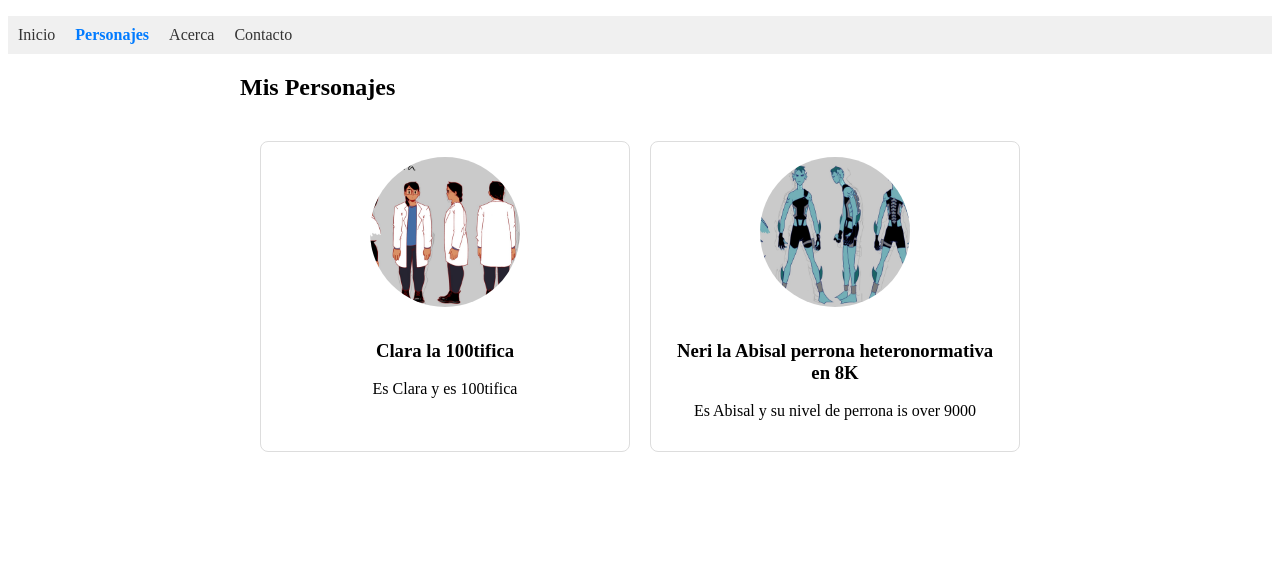
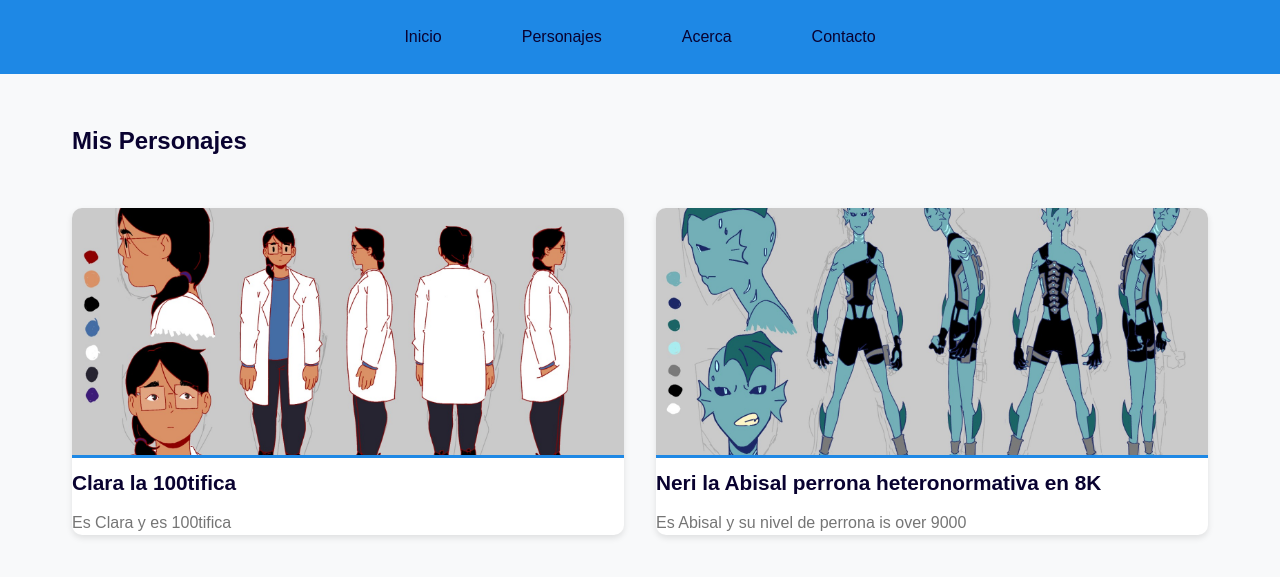
Before and after one commit to SagarinnusUPB/SagarinnusUPB.github.io, a Jekyll site: the page built from _pages/personajes.md, in a window 1280 px wide. Shown: the top 577 px of the page. Built offline with Jekyll 4.4.1, drawn with Linux system fonts in a browser that asks for light colours.

Commit message:
Add files via upload

```diff
--- a/_includes/navigation.html
+++ b/_includes/navigation.html
@@ -1,12 +1,9 @@
 <!-- _includes/navigation.html -->
 <nav>
-  <ul>
+  <div class="menu-toggle" onclick="toggleMenu()">☰ Menú</div>
+  <ul id="menu">
     {% for item in site.data.navigation %}
-      <li>
-        <a href="{{ item.link }}" {% if page.url == item.link %}class="active"{% endif %}>
-          {{ item.name }}
-        </a>
-      </li>
+      <li><a href="{{ item.link }}">{{ item.name }}</a></li>
     {% endfor %}
   </ul>
 </nav>
--- a/_layouts/default.html
+++ b/_layouts/default.html
@@ -2,9 +2,16 @@
 <html>
 <head>
   <meta charset="utf-8">
+  <meta name="viewport" content="width=device-width, initial-scale=1">
   <title>{{ page.title }}</title>
   <link rel="stylesheet" href="/assets/css/style.css">
 </head>
+<script>
+  function toggleMenu() {
+    const menu = document.getElementById("menu");
+    menu.classList.toggle("active");
+  }
+</script>
 <body>
   {% include navigation.html %} <!-- Incluye el menú -->
 
--- a/assets/css/style.css
+++ b/assets/css/style.css
@@ -1,48 +1,235 @@
-/* Estilos del menú */
+/* assets/css/style.css */
+/* ============================================= */
+/* Variables y Estilos Globales */
+/* ============================================= */
+:root {
+  /* Esquema Azul */
+  --color-primary: #1E88E5;
+  --color-primary-dark: #090230;
+  --color-primary-light: #90CAF9;
+  --color-secondary: #26A69A;
+  --color-secondary-dark: #00796B;
+  --color-text: #212121;
+  --color-text-light: #757575;
+  --color-background: #F8F9FA;
+  --color-surface: #FFFFFF;
+  --color-border: #BBDEFB;
+  --color-success: #43A047;
+  --color-error: #E53935;
+  --color-warning: #FFB300;
+}
+
+* {
+  box-sizing: border-box;
+  margin: 0;
+  padding: 0;
+}
+
+body {
+  font-family: 'Arial', sans-serif;
+  line-height: 1.6;
+  color: var(--color-text);
+  background-color: var(--color-background);
+  animation: fadeIn 0.5s ease-in;
+}
+
+/* ============================================= */
+/* Navegación Responsive */
+/* ============================================= */
+.menu-toggle {
+  display: block;
+  padding: 15px;
+  background: var(--color-primary);
+  color: var(--color-surface);
+  cursor: pointer;
+  text-align: center;
+  font-weight: bold;
+}
+
 nav ul {
   list-style: none;
-    padding: 0;
+  display: none;
+  background: var(--color-primary-dark);
+}
+
+nav ul.active {
   display: flex;
-    gap: 20px;
-    background: #f0f0f0;
-    padding: 10px;
+  flex-direction: column;
 }
 
 nav a {
+  color: var(--color-surface);
   text-decoration: none;
-    color: #333;
+  padding: 1rem;
+  display: block;
+  transition: all 0.3s ease;
+  position: relative;
 }
 
-  nav a.active {
-    font-weight: bold;
-    color: #007bff;
+/* Efecto hover para móvil */
+@media (max-width: 767px) {
+  nav a:hover {
+    background: var(--color-primary-light);
+    color: var(--color-primary-dark);
+  }
 }
 
+/* ============================================= */
+/* Contenido Principal */
+/* ============================================= */
 .content {
-    max-width: 800px;
-    margin: 20px auto;
-    padding: 0 20px;
+  max-width: 1200px;
+  margin: 0 auto;
+  padding: 2rem 1rem;
 }
 
-  /* Estilos para la página de Personajes */
+h1, h2, h3 {
+  color: var(--color-primary-dark);
+  margin-bottom: 1.5rem;
+}
+
+/* ============================================= */
+/* Página de Personajes */
+/* ============================================= */
 .personajes {
   display: grid;
-    grid-template-columns: repeat(auto-fit, minmax(250px, 1fr));
-    gap: 20px;
-    padding: 20px;
+  grid-template-columns: repeat(auto-fit, minmax(280px, 1fr));
+  gap: 2rem;
+  padding: 1.5rem 0;
 }
 
 .personaje-card {
-    border: 1px solid #ddd;
-    border-radius: 8px;
-    padding: 15px;
+  background: var(--color-surface);
+  border-radius: 10px;
+  box-shadow: 0 3px 6px rgba(0,0,0,0.1);
+  overflow: hidden;
+  transition: transform 0.3s ease;
+}
+
+.personaje-card:hover {
+  transform: translateY(-5px);
+}
+
+.personaje-card img {
+  width: 100%;
+  height: 250px;
+  object-fit: cover;
+  border-bottom: 3px solid var(--color-primary);
+}
+
+.personaje-card-content {
+  padding: 1.5rem;
+}
+
+.personaje-card h3 {
+  color: var(--color-primary-dark);
+  margin-bottom: 0.75rem;
+  font-size: 1.3rem;
+}
+
+.personaje-card p {
+  color: var(--color-text-light);
+  font-size: 1rem;
+  line-height: 1.5;
+}
+
+/* ============================================= */
+/* Media Queries (Desktop) */
+/* ============================================= */
+@media (min-width: 768px) {
+  .menu-toggle {
+    display: none;
+  }
+
+  nav ul {
+    display: flex;
+    justify-content: center;
+    background: var(--color-primary);
+    padding: 0.5rem;
+  }
+
+  nav a {
+    color: var(--color-primary-dark);
+    padding: 1rem 2rem;
+    margin: 0 0.5rem;
+    border-radius: 5px;
+    background: transparent;
+    transition: all 0.3s ease;
+  }
+
+  nav a:hover {
+    color: var(--color-surface) !important;
+    background: var(--color-primary-dark);
+    box-shadow: 0 2px 8px rgba(0,0,0,0.15);
+  }
+
+  nav a::after {
+    content: '';
+    position: absolute;
+    bottom: -2px;
+    left: 0;
+    width: 100%;
+    height: 2px;
+    background: var(--color-primary);
+    transform: scaleX(0);
+    transition: transform 0.3s ease;
+  }
+
+  nav a:hover::after {
+    transform: scaleX(1);
+  }
+
+  .personajes {
+    grid-template-columns: repeat(auto-fit, minmax(320px, 1fr));
+  }
+}
+
+@media (min-width: 1024px) {
+  .content {
+    padding: 3rem 2rem;
+  }
+}
+
+/* ============================================= */
+/* Optimización para Dispositivos Táctiles */
+/* ============================================= */
+@media (hover: none) {
+  .personaje-card:hover {
+    transform: none;
+  }
+}
+
+/* ============================================= */
+/* Utilidades y Animaciones */
+/* ============================================= */
+.text-center {
   text-align: center;
 }
 
-  .personaje-card img {
-    width: 150px;
-    height: 150px;
-    border-radius: 50%;
-    object-fit: cover;
-    margin-bottom: 10px;
+.mt-2 {
+  margin-top: 2rem;
 }
+
+@keyframes fadeIn {
+  from { opacity: 0; transform: translateY(20px); }
+  to { opacity: 1; transform: translateY(0); }
+}
+
+/* ============================================= */
+/* Elementos Básicos */
+/* ============================================= */
+button, [role="button"] {
+  min-width: 48px;
+  min-height: 48px;
+  padding: 0.8rem 1.5rem;
+  background: var(--color-primary);
+  color: var(--color-surface);
+  border: none;
+  border-radius: 5px;
+  cursor: pointer;
+  transition: background 0.3s ease;
+}
+
+button:hover {
+  background: var(--color-primary-dark);
+}
```
Also changed, not shown: 8 other files. Lines whose indentation alone changed are shown as unchanged.
